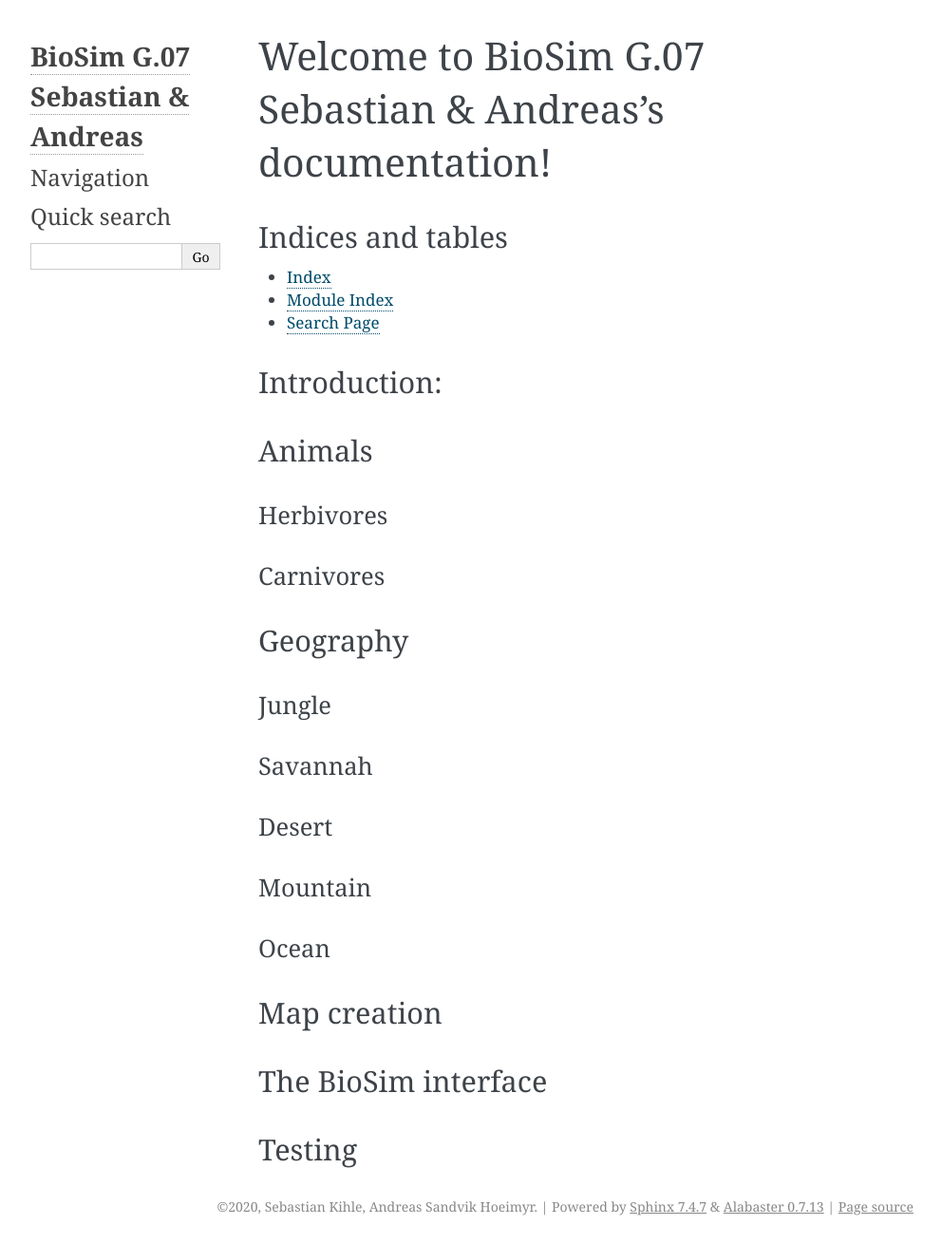
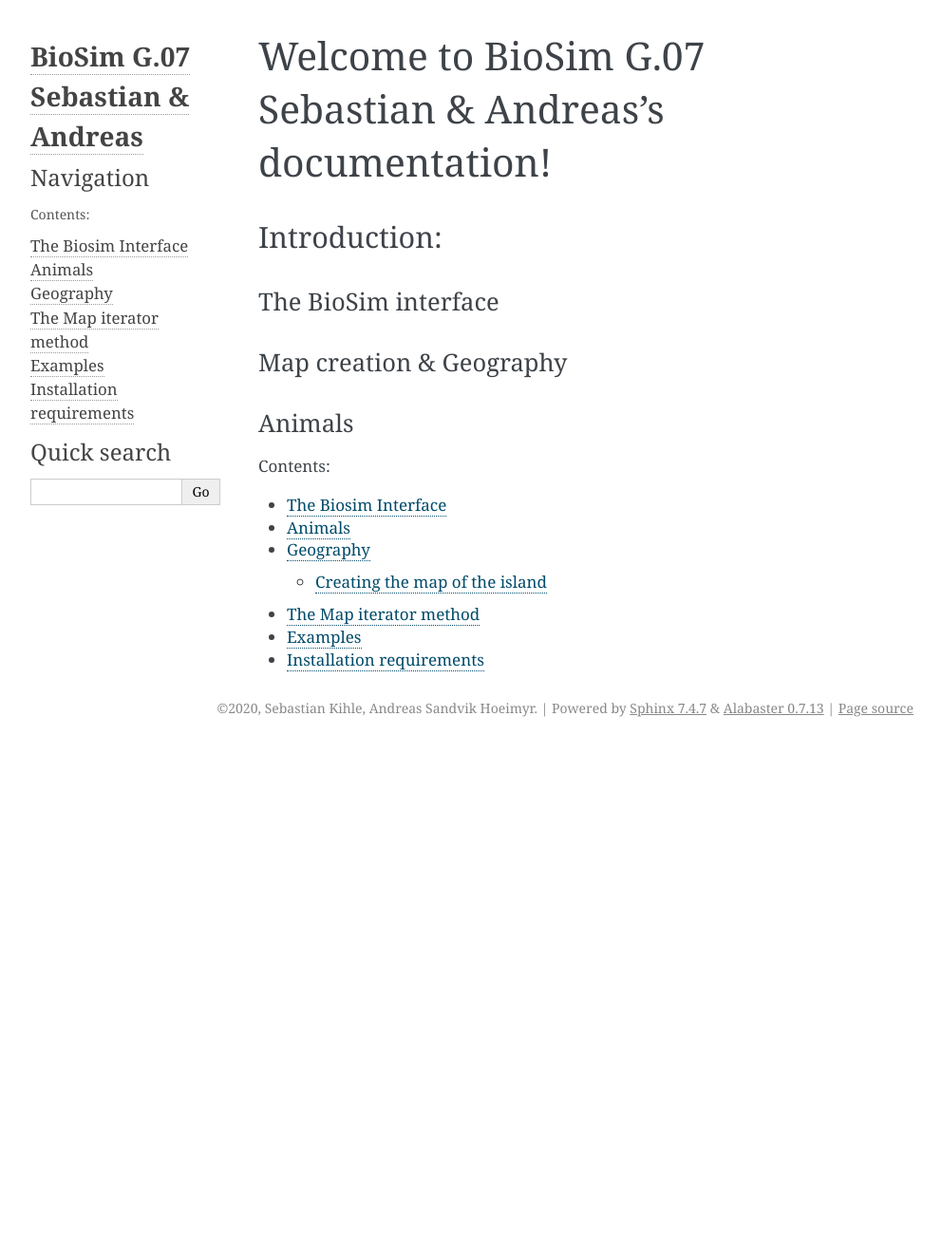
Before and after one commit to Andrehoi/biosim_G07_sebastian_andreas, a Sphinx documentation site: the page built from doc/index.rst, in a window 1280 px wide. Shown: the whole page at 95% size, without its empty margins (148-1140 px from the left). Built offline with Sphinx 7.4.7, drawn with Linux system fonts in a browser that asks for light colours; after the commit the page ends 900 px from its top, so only the background shows below that.

Commit message:
Further work on sphinx layout

```diff
--- /dev/null
+++ b/doc/examples.rst
@@ -0,0 +1,4 @@
+Examples
+========
+
+Her gis noen eksempler for bruk av koden.
--- /dev/null
+++ b/doc/geography.rst
@@ -0,0 +1,33 @@
+Geography
+=========
+
+
+Her står det mer om de forskjellige biomene og hvordan øya blir til.
+
+Creating the map of the island
+------------------------------
+Also includes the iterator
+
+.. autoclass:: biosim.island_class.Map
+    :inherited-members:
+
+.. autoclass:: biosim.geography.Biome
+    :inherited-members:
+
+.. autoclass:: biosim.geography.Jungle
+    :inherited-members:
+
+.. autoclass:: biosim.geography.Savannah
+    :inherited-members:
+
+.. autoclass:: biosim.geography.Desert
+    :inherited-members:
+
+.. autoclass:: biosim.geography.Ocean
+    :inherited-members:
+
+.. autoclass:: biosim.geography.Mountain
+    :inherited-members:
+
+.. autoclass:: biosim.geography.OutOfBounds
+    :inherited-members:
--- a/doc/index.rst
+++ b/doc/index.rst
@@ -6,59 +6,30 @@
 Welcome to BioSim G.07 Sebastian & Andreas's documentation!
 ***********************************************************
 
+Introduction:
+=============
+
+
+The BioSim interface
+--------------------
+
+
+Map creation & Geography
+------------------------
+
+
+Animals
+-------
+
+
+
 .. toctree::
    :maxdepth: 2
    :caption: Contents:
 
-
-
-Indices and tables
-==================
-
-* :ref:`genindex`
-* :ref:`modindex`
-* :ref:`search`
-
-
-Introduction:
-=============
-
-
-Animals
-=======
-
-Herbivores
-----------
-
-Carnivores
-----------
-
-
-Geography
-=========
-
-Jungle
-------
-
-Savannah
---------
-
-Desert
-------
-
-Mountain
---------
-
-Ocean
------
-
-Map creation
-============
-
-
-The BioSim interface
-====================
-
-
-Testing
-=======
+   biosim_interface
+   animals
+   geography
+   map_iterator
+   examples
+   installations
--- /dev/null
+++ b/doc/installations.rst
@@ -0,0 +1,5 @@
+Installation requirements
+=========================
+
+Her står det om hvilke python programmer vi bruker og hvilke installs som må
+ installeres.
--- /dev/null
+++ b/doc/map_iterator.rst
@@ -0,0 +1,9 @@
+The Map iterator method
+=======================
+
+Describes how the map iterator works, why we chose to make it this way.
+
+.. autoclass:: biosim.island_class.Map
+    :inherited-members:
+
+        map_iterator
```
Also changed, not shown: doc/animals.rst (added, +15 -0 lines), doc/biosim_interface.rst (added, +10 -0 lines).
